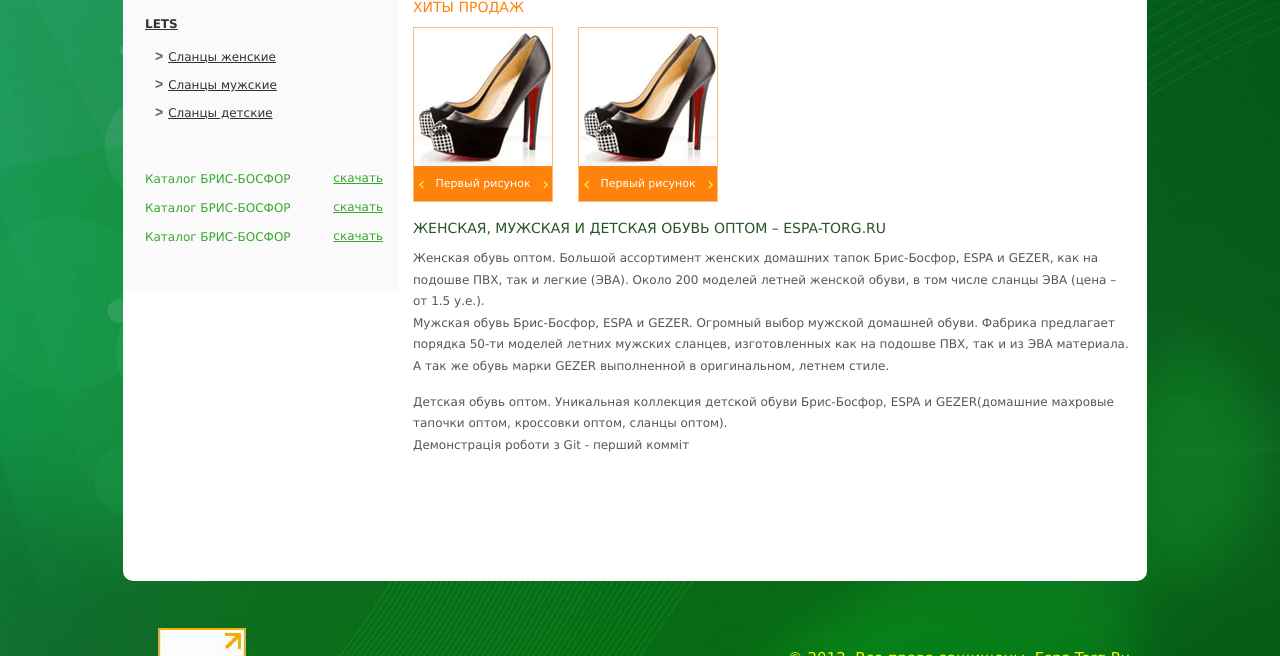
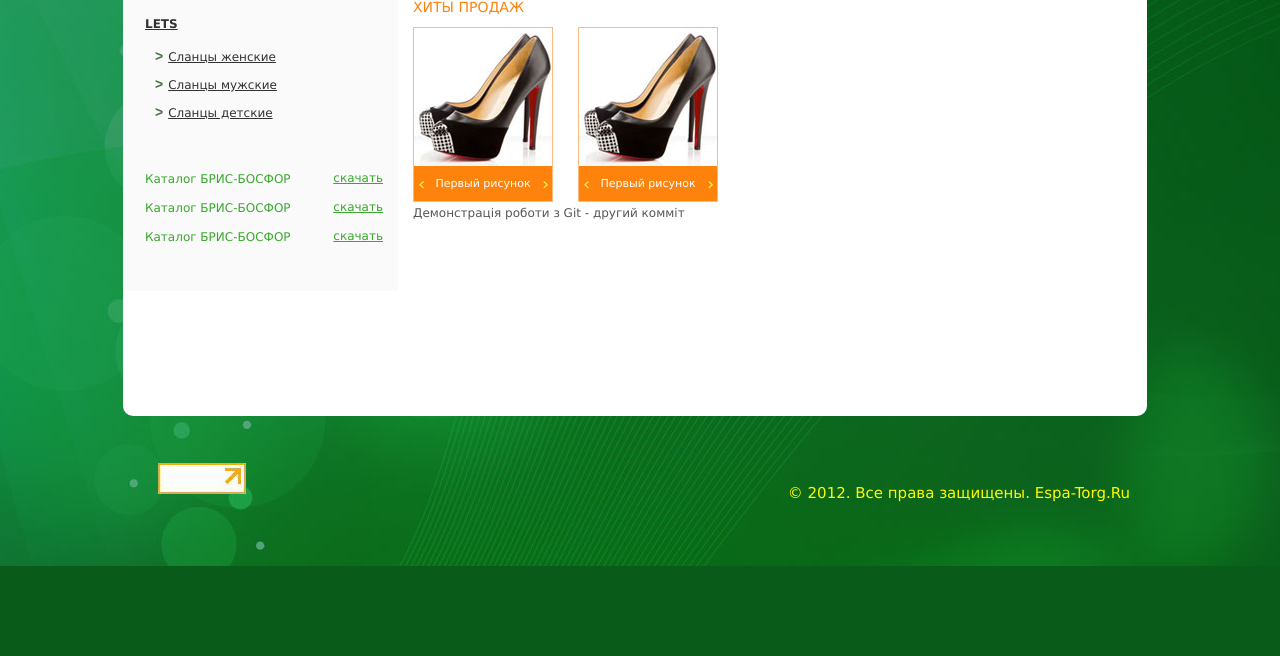
Before and after one commit to pashabyvolia/first, a plain HTML site: page index.html in a window 1280 px wide. Shown: the part 528-1184 px from the top of the page. After the commit the page ends 1094 px from the top, so only its background shows below. Drawn offline with nearby package versions, Linux system fonts and the light colour scheme.

Commit message:
third commit

```diff
--- a/index.html
+++ b/index.html
@@ -152,11 +152,7 @@ $(function(){
 
 </article>
 <div class="clear"></div>
-	<h3>Женская, мужская и детская обувь оптом – Espa-Torg.Ru</h3>
-	<p>Женская обувь оптом. Большой ассортимент женских домашних тапок Брис-Босфор, ESPA и GEZER, как на подошве ПВХ, так и легкие (ЭВА). Около 200 моделей летней женской обуви, в том числе сланцы ЭВА (цена – от 1.5 у.е.).</p>
-        <p>Мужская обувь Брис-Босфор, ESPA и GEZER. Огромный выбор мужской домашней обуви. Фабрика предлагает порядка 50-ти моделей летних мужских сланцев, изготовленных как на подошве ПВХ, так и из ЭВА материала. А так же обувь марки GEZER выполненной в оригинальном, летнем стиле.</p>
-<br><p>Детская обувь оптом. Уникальная коллекция детской обуви Брис-Босфор, ESPA и GEZER(домашние махровые тапочки оптом, кроссовки оптом, сланцы оптом).</p>
-<p>Демонстрація роботи з Git - перший комміт</p>
+<p>Демонстрація роботи з Git - другий комміт</p>
 
 
 
```
